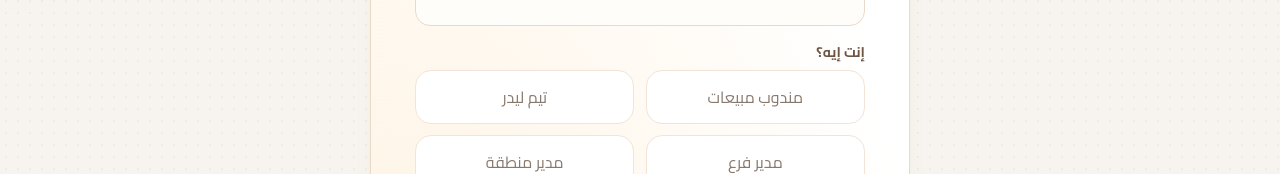
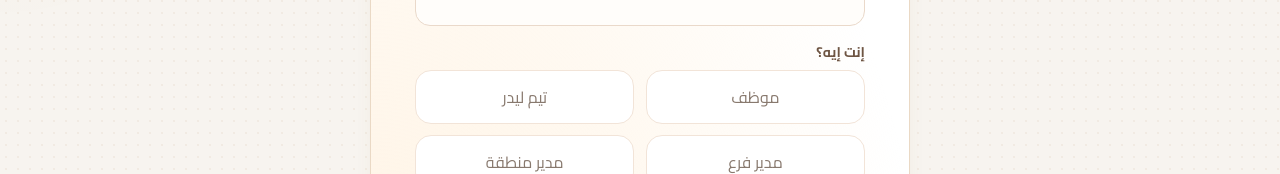
Before and after one commit to mahmoudkhairyy-cell/track-your-sales, a Next.js app: page /track-your-sales/log in a window 1280 px wide. Shown: the part 425-599 px from the top of the page. Built offline with nearby package versions, Linux system fonts and the light colour scheme.

Commit message:
Welcome: rename role label مندوب مبيعات to موظف
Display label only; internal role value stays "agent" so saved
profiles and manager reports are unaffected. Rollback: revert this commit.

```diff
--- a/src/components/AppShell.tsx
+++ b/src/components/AppShell.tsx
@@ -319,7 +319,7 @@ function FirstRunProfile({ onDone }: { onDone: () => void }) {
             <p className="font-black text-[#241f1b]">راجع بياناتك قبل ما تكمّل:</p>
             <p>👤 الاسم: <b>{name.trim()}</b></p>
             {role === "area_manager" ? <p>🔐 كلمة السر: <b>••••••••</b></p> : null}
-            <p>🏷️ الوظيفة: <b>{role === "agent" ? "مندوب مبيعات" : role === "team_leader" ? "تيم ليدر" : role === "manager" ? "مدير فرع" : "مدير منطقة"}</b></p>
+            <p>🏷️ الوظيفة: <b>{role === "agent" ? "موظف" : role === "team_leader" ? "تيم ليدر" : role === "manager" ? "مدير فرع" : "مدير منطقة"}</b></p>
             {role !== "area_manager" ? <p>🏢 الفرع: <b>{branch}</b></p> : null}
             {role !== "area_manager" && branch !== OUTSIDE_BRANCHES ? <p>🗺️ مدير المنطقة: <b>{areaManager}</b></p> : null}
             <p className="pt-2 text-xs leading-5 text-[#88796e]">بعد الموافقة مينفعش تغيّر الاسم أو الفرع أو الوظيفة.</p>
@@ -344,7 +344,7 @@ function FirstRunProfile({ onDone }: { onDone: () => void }) {
           <p className="mb-2 text-sm font-bold text-[#6e5543]">إنت إيه؟</p>
           <div className="grid grid-cols-2 gap-2">
             {([
-              { key: "agent", label: "مندوب مبيعات" },
+              { key: "agent", label: "موظف" },
               { key: "team_leader", label: "تيم ليدر" },
               { key: "manager", label: "مدير فرع" },
               { key: "area_manager", label: "مدير منطقة" },
```
